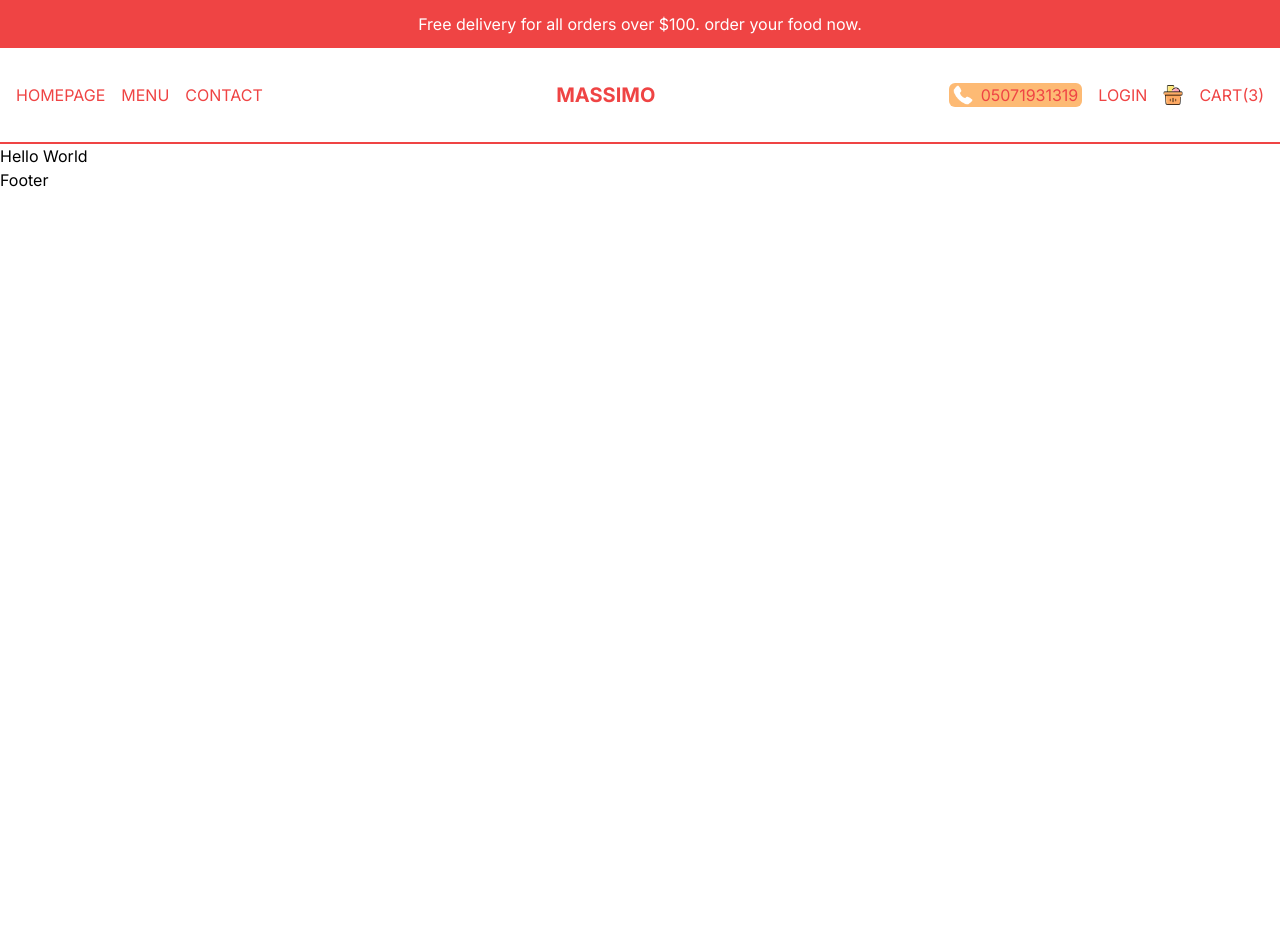
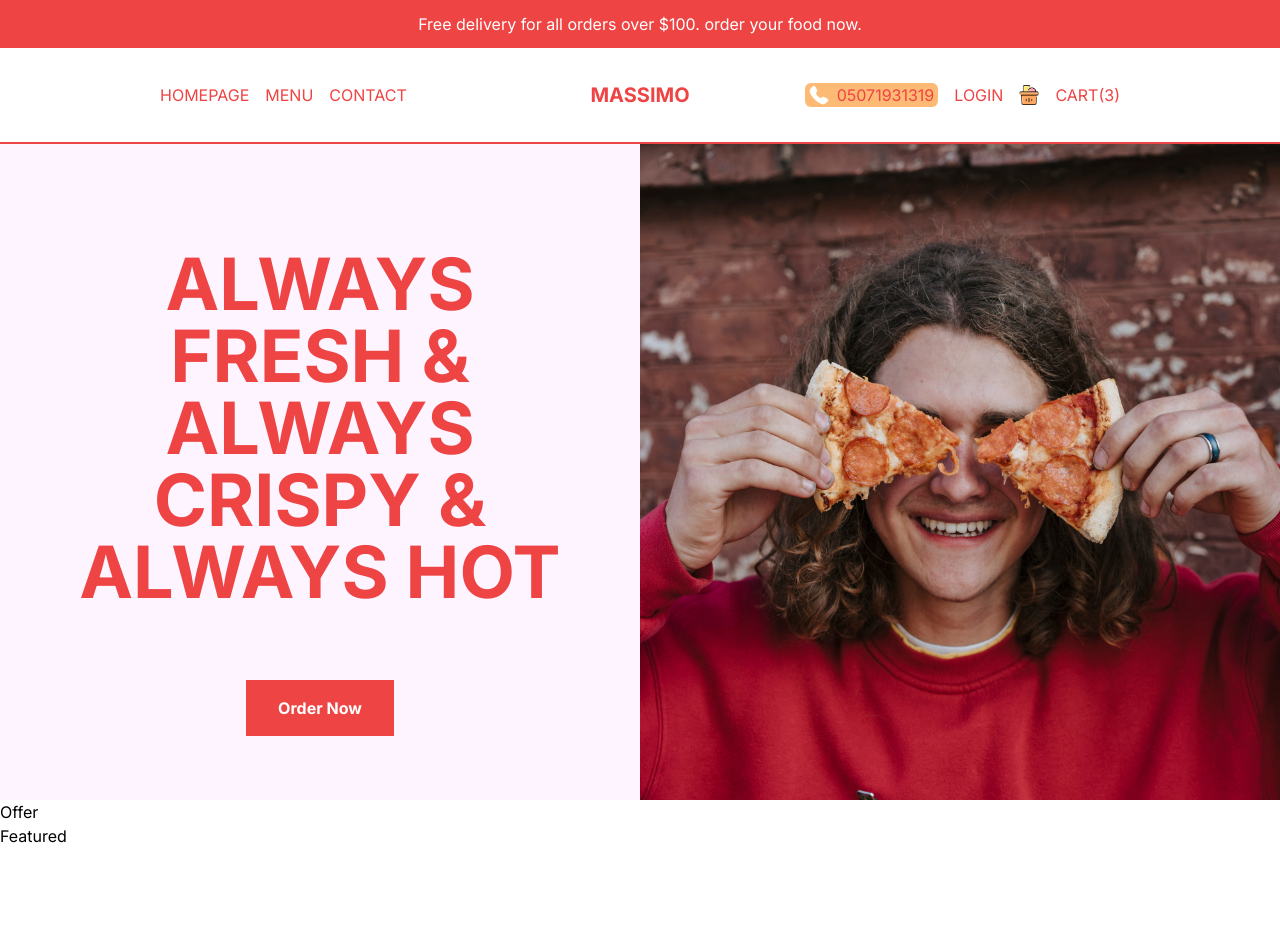
Before and after one commit to yashar6846/deliveryDesignNextjs, a Next.js app: page / in a window 1280 px wide. Shown: the top 952 px of the page. Before the commit the page ends 800 px from the top, so only its background shows below. Built offline with nearby package versions, Linux system fonts and the light colour scheme.

Commit message:
add slider to proje

```diff
--- /dev/null
+++ b/app/components/Featured.tsx
@@ -0,0 +1,9 @@
+import React from 'react'
+
+function Featured() {
+  return (
+    <div>Featured</div>
+  )
+}
+
+export default Featured
--- a/app/components/Footer.tsx
+++ b/app/components/Footer.tsx
@@ -1,7 +1,13 @@
+import Link from "next/link"
 
 
-export default function Footer() {
+function Footer() {
   return (
-    <div>Footer</div>
+    <div className="h-12 md:h-24 p-4 lg:p-20 xl:p-40 text-red-500 flex items-center justify-between">
+      <Link href={"/"} className="font-bold text-5xl">MASSIMO</Link>
+      <p>@ ALL Rights Reserved.</p>
+    </div>
   )
 }
+
+export default Footer
--- a/app/components/Navbar.tsx
+++ b/app/components/Navbar.tsx
@@ -8,15 +8,15 @@ export default function Navbar() {
     const user =false;
 
   return (
-   <div className='h-12 text-red-500 p-4 flex justify-between items-center  border-b-2 border-b-red-500 uppercase md:h-24'>
+   <div className='h-12 text-red-500 p-4 flex justify-between items-center  border-b-2 border-b-red-500 uppercase md:h-24 lg:px-20 xl:px-40'>
     {/* LEFT LINKS */}
-    <div className="hidden md:flex gap-4">
+    <div className="hidden md:flex gap-4 flex-1">
     <Link href={'/'}>Homepage</Link>
     <Link href={'/menu'}>Menu</Link>
     <Link href={'/'}>Contact</Link>
     </div>
      {/* LOGO */}
-    <div className="text-xl md:font-bold">
+    <div className="text-xl md:font-bold flex-1 md:text-center">
         <Link href="/">Massimo</Link>
     </div>
     {/* MOBILE MENU */}
@@ -24,8 +24,8 @@ export default function Navbar() {
     <Menu />
     </div>
     {/* RIGHT LINKS */}
-    <div className="hidden md:flex gap-4 items-center">
-        <div className="flex items-center gap-2 cursor-pointer bg-orange-300 px-1  rounded-md">
+    <div className="hidden md:flex gap-4 items-center justify-end flex-1">
+        <div className="md:absolute top-3 r-2 lg:static flex items-center gap-2 cursor-pointer bg-orange-300 px-1  rounded-md">
             <Image src="/phone.png" alt="" width={20} height={20} />
             <span>05071931319</span>
         </div>
--- /dev/null
+++ b/app/components/Offer.tsx
@@ -0,0 +1,9 @@
+import React from 'react'
+
+function Offer() {
+  return (
+    <div>Offer</div>
+  )
+}
+
+export default Offer
--- /dev/null
+++ b/app/components/Slider.tsx
@@ -0,0 +1,49 @@
+"use client"
+import Image from 'next/image'
+import React, { useEffect, useState } from 'react'
+
+const data =[
+  {
+    id: 1,
+    title: "always fresh & always crispy & always hot",
+    image: "/slide1.png",
+  },
+  {
+    id: 2,
+    title: "we deliver your order wherever you are in NY",
+    image: "/slide2.png",
+  },
+  {
+    id: 3,
+    title: "the best pizza to share with your family",
+    image: "/slide3.jpg",
+  }
+]
+
+function Slider() {
+  const [currentSlide, setCurrentSlide]= useState(0)
+
+  // useEffect(()=>{
+  //   const interval = setInterval(()=>setCurrentSlide((prev)=>(prev===data.length - 1 ? 0 : prev +1)), 2000
+  //   )
+  //   return ()=> clearInterval(interval)
+  // })
+
+  return (
+    <div className='flex flex-col h-[calc(100vh-6rem)] md:h-[calc(100vh-9rem)] lg:flex-row bg-fuchsia-50'>
+      {/* TEXT CONTAINER */}
+      <div className='flex-1 flex items-center justify-center flex-col gap-8 text-red-500 font-bold'>
+        <h1 className="text-5xl text-center uppercase p-4 md:p-10 md:text-6xl xl:text-7xl">
+          {data[currentSlide].title}
+        </h1>
+       <button className="bg-red-500 text-white py-4 px-8">Order Now</button>
+      </div>
+      {/* IMAGE CONTAINER */}
+      <div className="w-full h-1/2 relative lg:h-full lg:w-1/2">
+        <Image src={data[currentSlide].image} alt="" fill className=""/>
+      </div>
+    </div>
+  )
+}
+
+export default Slider
--- a/app/page.tsx
+++ b/app/page.tsx
@@ -1,13 +1,15 @@
-import Image from 'next/image'
-import MenuPage from './menu/page'
+import Featured from "./components/Featured"
+import Offer from "./components/Offer"
+import Slider from "./components/Slider"
 
-export default function Home() {
+function Home() {
   return (
-<>
-
- <MenuPage />
-
-
-</>
+    <main>
+     <Slider />
+     <Offer />
+     <Featured />
+    </main>
   )
 }
+
+export default Home
```
